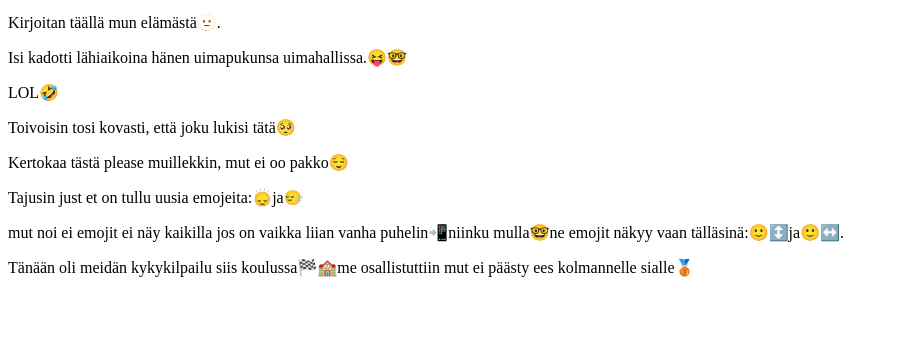
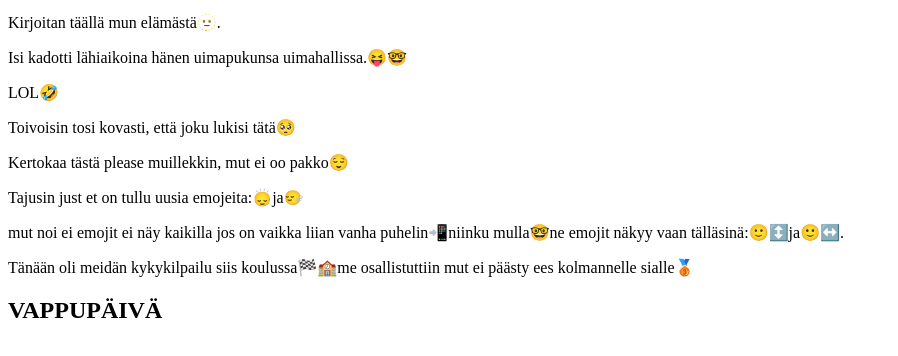
Before and after one commit to tovetuulikki/tovetuulikki.github.io, a plain HTML site: page index.html in a window 1280 px wide. Shown: the part 88-444 px from the top of the page, without its empty margins (0-898 px from the left). Drawn offline with Linux system fonts and the light colour scheme.

Commit message:
Update index.html

```diff
--- a/index.html
+++ b/index.html
@@ -14,6 +14,7 @@
     <p>Tajusin just et on tullu uusia emojeita:🙂‍↕️ja🙂‍↔️</p>
     <p>mut noi ei emojit ei näy kaikilla jos on vaikka liian vanha puhelin📲niinku mulla🤓ne emojit näkyy vaan tälläsinä:🙂↕️ja🙂↔️.</p>
     <p>Tänään oli meidän kykykilpailu siis koulussa🏁🏫me osallistuttiin mut ei päästy ees kolmannelle sialle🥉</p>
+    <h2>VAPPUPÄIVÄ</h2>
   </body>
 
 </html>
```
